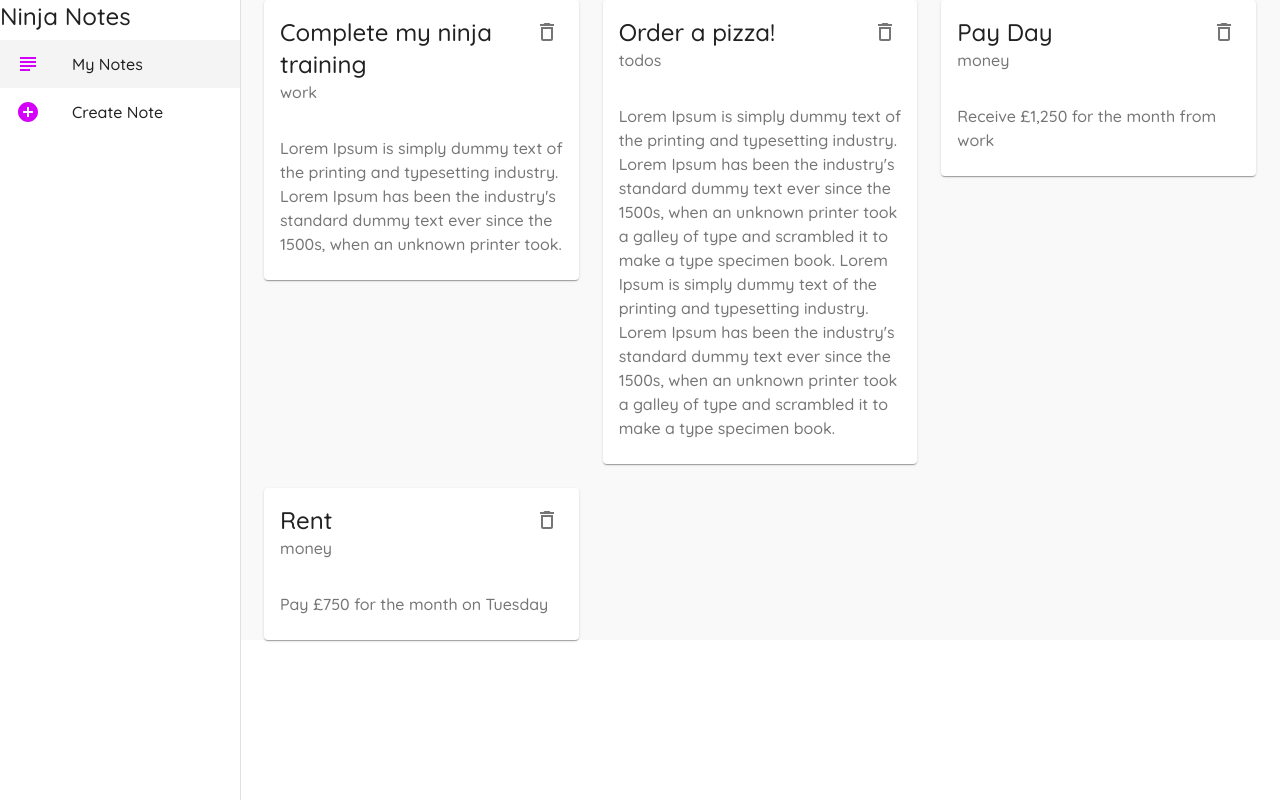
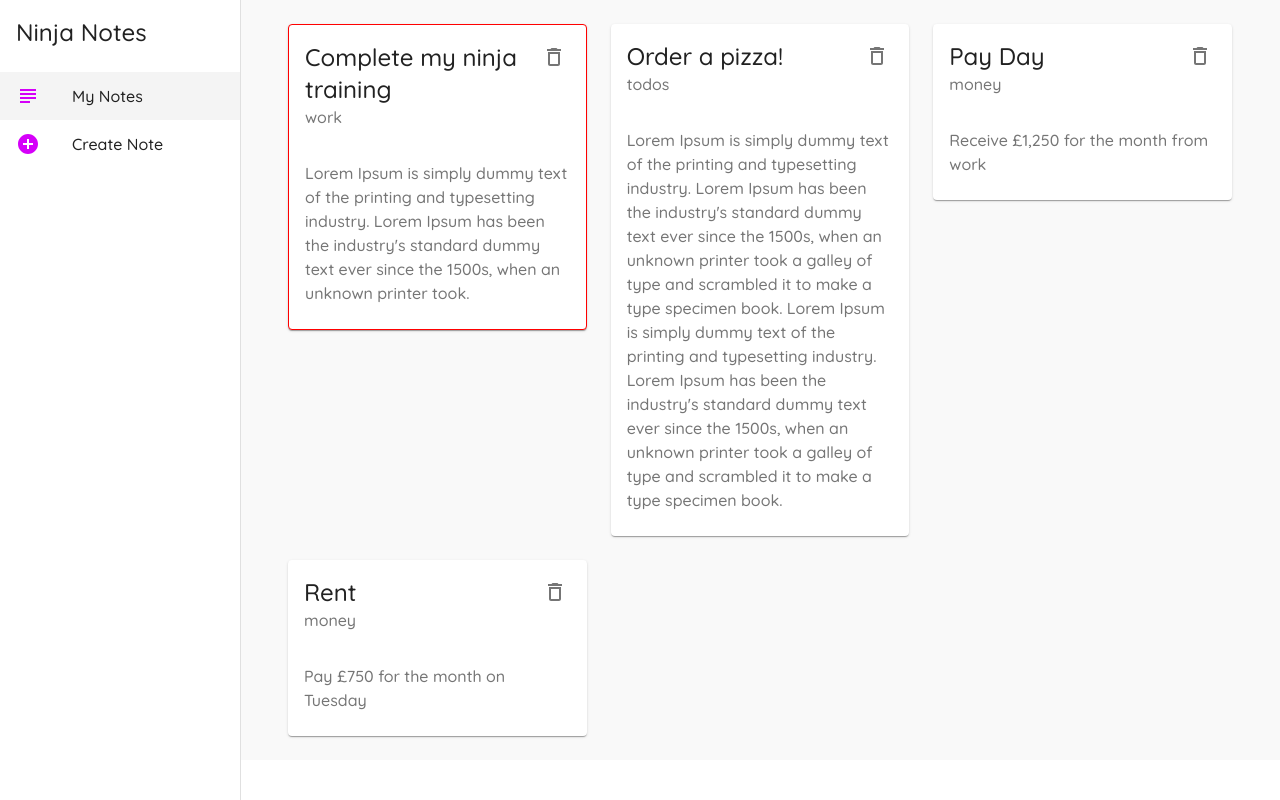
Before and after one commit to Sulaiman451/Material-UI-Tutorial, a React (Create React App) app: page / in a window 1280 px wide. Built offline with nearby package versions, Linux system fonts and the light colour scheme; data requests are answered from the project's data file.

Commit message:
Add to makeStyles hook

```diff
--- a/src/components/Layout.js
+++ b/src/components/Layout.js
@@ -11,10 +11,12 @@
 
 const drawerWidth = 240;
 
-const useStyles = makeStyles({
+const useStyles = makeStyles((theme) => {
+  return {
     page: {
       backgroundColor: "#f9f9f9",
       width: "100%",
+      padding: theme.spacing(3),
     },
     drawer: {
       width: drawerWidth,
@@ -28,6 +30,10 @@
     active: {
       background: "#f4f4f4",
     },
+    title: {
+      padding: theme.spacing(2),
+    },
+  };
 });
 
 export default function Layout({ children }) {
@@ -60,7 +66,9 @@
         classes={{ paper: classes.drawerPaper }}
       >
         <div>
-          <Typography variant="h5">Ninja Notes</Typography>
+          <Typography variant="h5" className={classes.title}>
+            Ninja Notes
+          </Typography>
         </div>
 
         {/* List/links */}
--- a/src/components/NoteCard.js
+++ b/src/components/NoteCard.js
@@ -2,13 +2,25 @@
 import Card from "@material-ui/core/Card";
 import CardHeader from "@material-ui/core/CardHeader";
 import CardContent from "@material-ui/core/CardContent";
-import { IconButton, Typography } from "@material-ui/core";
+import { IconButton, makeStyles, Typography } from "@material-ui/core";
 import { DeleteOutlined } from "@material-ui/icons";
 
+const useStyles = makeStyles({
+  test: {
+    border: (note) => {
+      if (note.category === "work") {
+        return "1px solid red";
+      }
+    },
+  },
+});
+
 export default function NoteCard({ note, handleDelete }) {
+  const classes = useStyles(note);
+
   return (
     <div>
-      <Card elevation={1}>
+      <Card elevation={1} className={classes.test}>
         <CardHeader
           action={
             <IconButton onClick={() => handleDelete(note.id)}>
```
Lines whose indentation alone changed are shown as unchanged.
